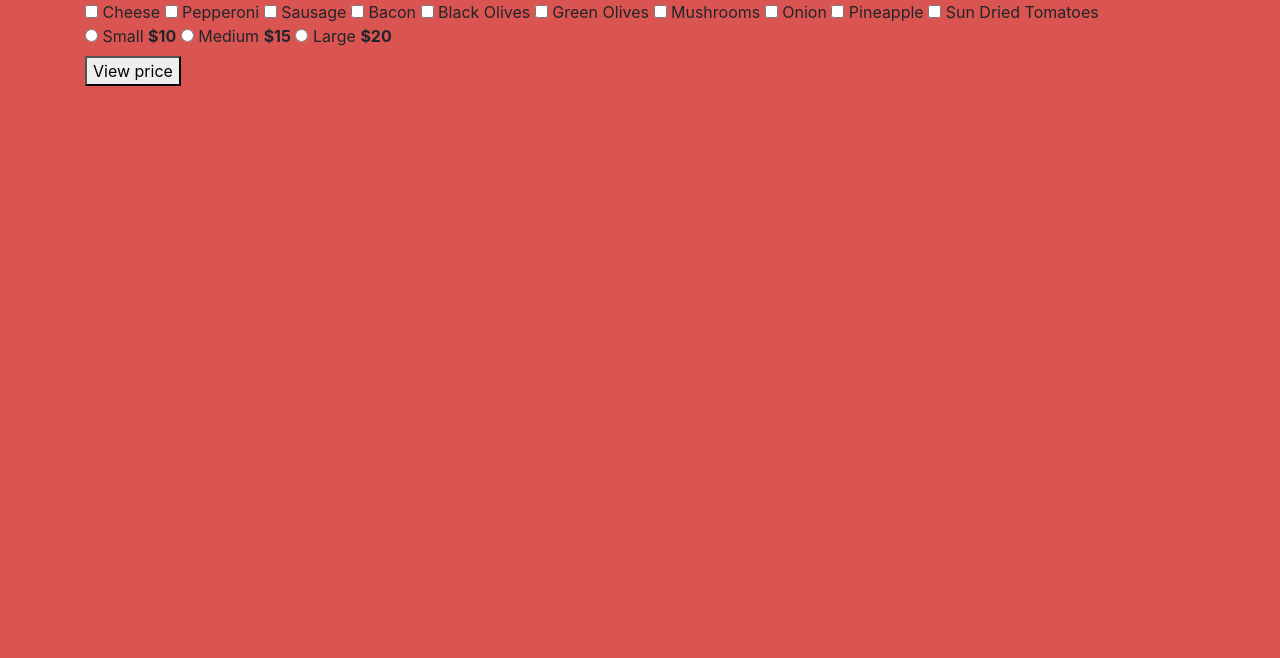
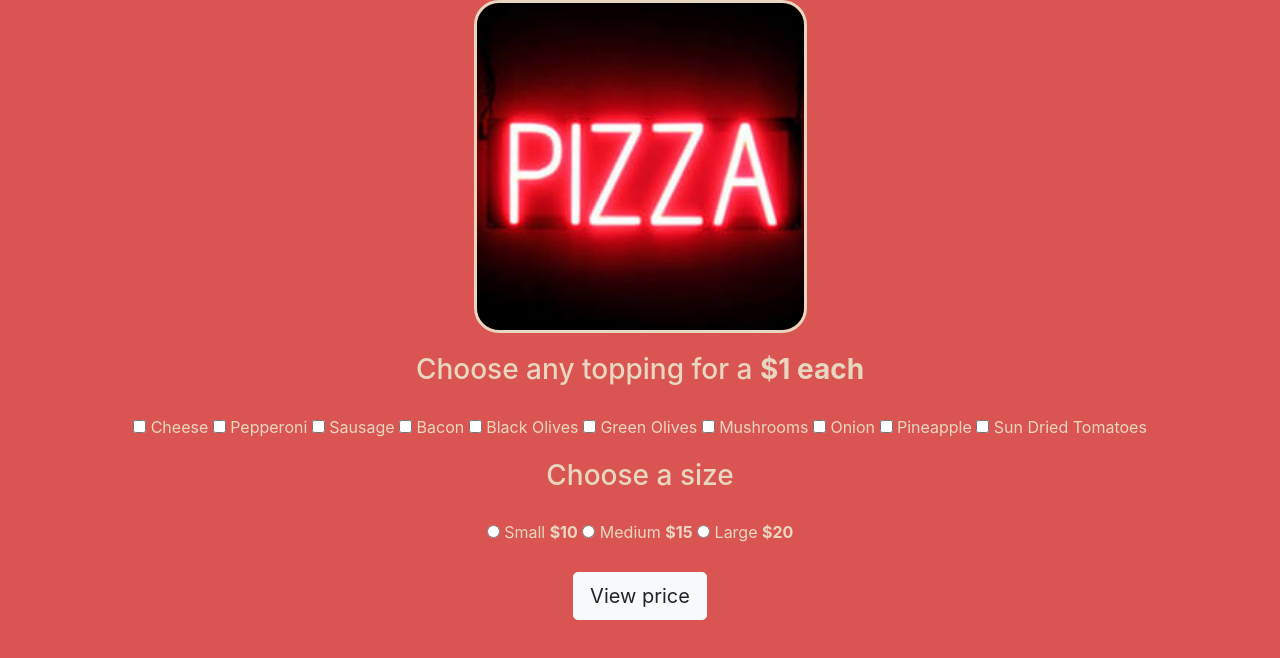
Before and after one commit to webquiza/epicodus_code_review_4, a plain HTML site: page index.html in a window 1280 px wide. Drawn offline with Linux system fonts and the light colour scheme.

Commit message:
add css classes and image to index.html

```diff
--- a/index.html
+++ b/index.html
@@ -10,9 +10,13 @@
 <body>
   <div class="container">
 
-    <div>
+    <img src="img/pizza_sign.jpg" alt="Pizza Sign">
+
+    <div class="center">
 
       <form id="pizza_order">
+
+        <h3>Choose any topping for a <strong>$1 each</strong></h3>
 
         <div class="checkboxes">
           <input type="checkbox" name="toppings" value="cheese"> Cheese
@@ -27,8 +31,9 @@
           <input type="checkbox" name="toppings" value="sun_dried_tomatos"> Sun Dried Tomatoes
         </div>
 
+        <h3>Choose a size</h3>
+
         <div>
-
           <label>
             <input type="radio" name="size" value="small"> Small <strong>$10</strong>
           </label>
@@ -42,8 +47,8 @@
           </label>
         </div>
 
-        <div>
-          <button type="submit">View price</button>
+        <div class="button">
+          <button type="submit" class="btn btn-light btn-lg">View price</button>
         </div>
 
       </form>
```
